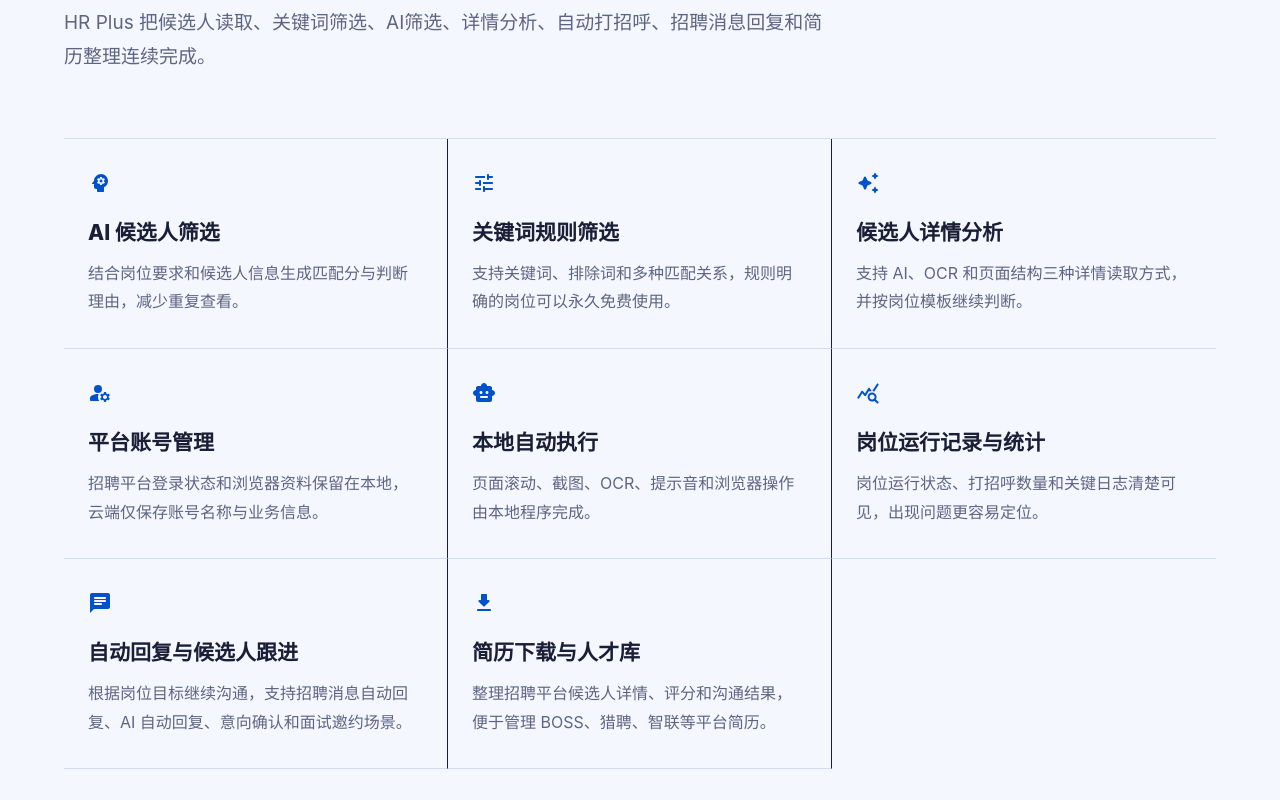
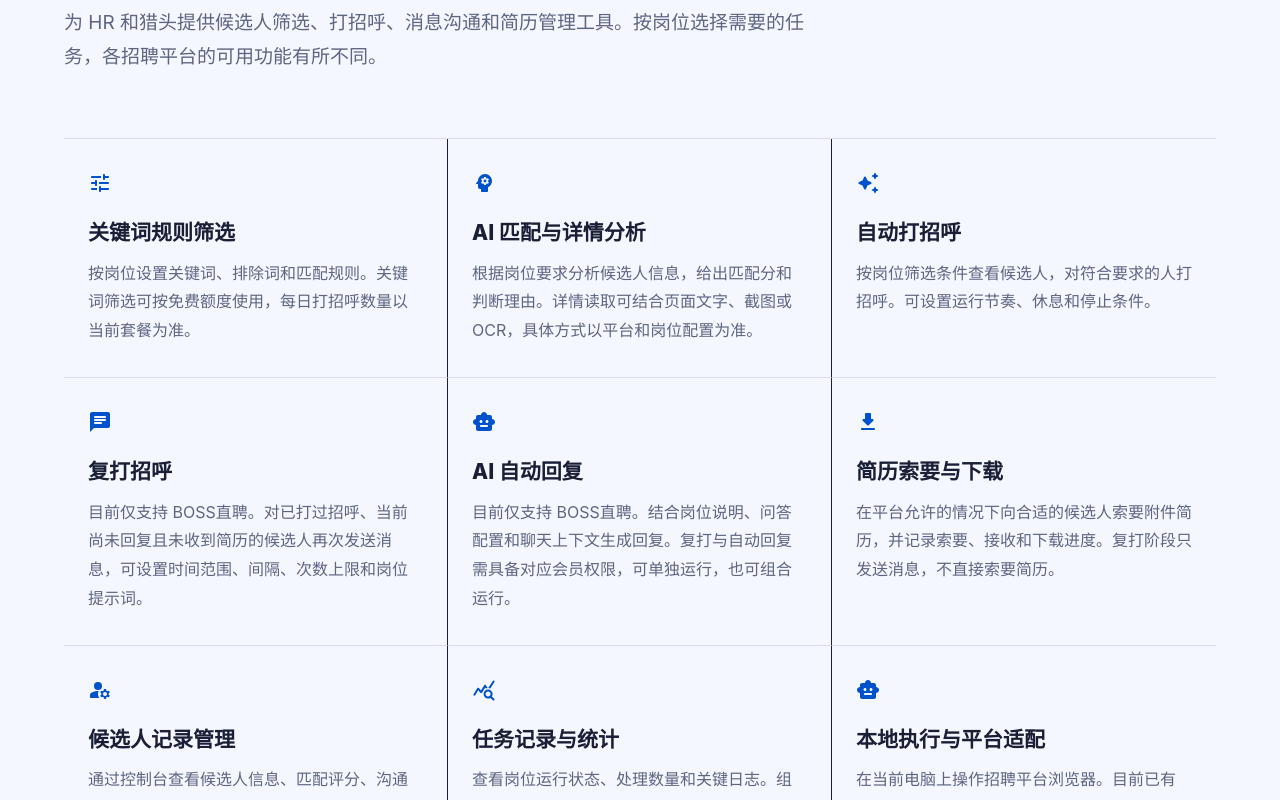
Before and after one commit to alvinwangzi/goodhr, a Next.js app in the folder goodhr5/cloud/frontend-next/: page /features in a window 1280 px wide. Shown: the part 380-1180 px from the top of the page. Built offline with nearby package versions, Linux system fonts and the light colour scheme; no server answers; what @mui/material-nextjs would draw is missing.

Commit message:
docs: 对齐官网功能、下载与联系页面的产品说明

```diff
--- a/goodhr5/cloud/frontend-next/app/features/page.tsx
+++ b/goodhr5/cloud/frontend-next/app/features/page.tsx
@@ -13,22 +13,23 @@
 import MarketingShell from "@/components/MarketingShell";
 import { createPageMetadata } from "@/lib/seo";
 
-export const metadata: Metadata = createPageMetadata({ title: "招聘自动化功能 - AI筛选、自动打招呼、自动回复与简历下载", description: "了解 HR Plus 在 BOSS直聘、猎聘、智联招聘等平台场景中的关键词筛选、AI筛选、自动打招呼、AI自动回复、候选人跟进和简历下载管理能力。", path: "/features", keywords: ["招聘自动化功能", "AI自动回复候选人", "跨平台招聘工具", "自动下载招聘简历"] });
+export const metadata: Metadata = createPageMetadata({ title: "HRPlus 招聘自动化功能 - 筛选、打招呼、复打与自动回复", description: "了解 HRPlus 的关键词筛选、AI 匹配分析、自动打招呼、BOSS 复打招呼与 AI 自动回复，以及简历索要、下载和候选人记录管理。各平台可用功能以控制台为准。", path: "/features", includeCoreKeywords: false, absoluteTitle: true, keywords: ["招聘自动化功能", "AI简历筛选", "BOSS复打招呼", "招聘简历下载"] });
 
 const features = [
-  { icon: PsychologyRoundedIcon, title: "AI 候选人筛选", text: "结合岗位要求和候选人信息生成匹配分与判断理由，减少重复查看。" },
-  { icon: TuneRoundedIcon, title: "关键词规则筛选", text: "支持关键词、排除词和多种匹配关系，规则明确的岗位可以永久免费使用。" },
-  { icon: AutoAwesomeRoundedIcon, title: "候选人详情分析", text: "支持 AI、OCR 和页面结构三种详情读取方式，并按岗位模板继续判断。" },
-  { icon: ManageAccountsRoundedIcon, title: "平台账号管理", text: "招聘平台登录状态和浏览器资料保留在本地，云端仅保存账号名称与业务信息。" },
-  { icon: SmartToyRoundedIcon, title: "本地自动执行", text: "页面滚动、截图、OCR、提示音和浏览器操作由本地程序完成。" },
-  { icon: QueryStatsRoundedIcon, title: "岗位运行记录与统计", text: "岗位运行状态、打招呼数量和关键日志清楚可见，出现问题更容易定位。" },
-  { icon: ChatRoundedIcon, title: "自动回复与候选人跟进", text: "根据岗位目标继续沟通，支持招聘消息自动回复、AI 自动回复、意向确认和面试邀约场景。" },
-  { icon: DownloadRoundedIcon, title: "简历下载与人才库", text: "整理招聘平台候选人详情、评分和沟通结果，便于管理 BOSS、猎聘、智联等平台简历。" },
+  { icon: TuneRoundedIcon, title: "关键词规则筛选", text: "按岗位设置关键词、排除词和匹配规则。关键词筛选可按免费额度使用，每日打招呼数量以当前套餐为准。" },
+  { icon: PsychologyRoundedIcon, title: "AI 匹配与详情分析", text: "根据岗位要求分析候选人信息，给出匹配分和判断理由。详情读取可结合页面文字、截图或 OCR，具体方式以平台和岗位配置为准。" },
+  { icon: AutoAwesomeRoundedIcon, title: "自动打招呼", text: "按岗位筛选条件查看候选人，对符合要求的人打招呼。可设置运行节奏、休息和停止条件。" },
+  { icon: ChatRoundedIcon, title: "复打招呼", text: "目前仅支持 BOSS直聘。对已打过招呼、当前尚未回复且未收到简历的候选人再次发送消息，可设置时间范围、间隔、次数上限和岗位提示词。" },
+  { icon: SmartToyRoundedIcon, title: "AI 自动回复", text: "目前仅支持 BOSS直聘。结合岗位说明、问答配置和聊天上下文生成回复。复打与自动回复需具备对应会员权限，可单独运行，也可组合运行。" },
+  { icon: DownloadRoundedIcon, title: "简历索要与下载", text: "在平台允许的情况下向合适的候选人索要附件简历，并记录索要、接收和下载进度。复打阶段只发送消息，不直接索要简历。" },
+  { icon: ManageAccountsRoundedIcon, title: "候选人记录管理", text: "通过控制台查看候选人信息、匹配评分、沟通事件和简历进度，支持筛选和备注，方便后续跟进。" },
+  { icon: QueryStatsRoundedIcon, title: "任务记录与统计", text: "查看岗位运行状态、处理数量和关键日志。组合任务按打招呼、复打、自动回复的顺序执行，各阶段完成后再进入下一阶段，可随时停止任务。" },
+  { icon: SmartToyRoundedIcon, title: "本地执行与平台适配", text: "在当前电脑上操作招聘平台浏览器。目前已有 BOSS直聘、猎聘企业端与猎头端、智联招聘的适配，各平台开放状态和可用功能以控制台为准。" },
 ];
 
-/** FeaturesPage 展示 HR Plus 的主要产品能力。 */
+/** FeaturesPage 展示 HRPlus 的主要产品能力。 */
 export default function FeaturesPage() {
-  return <MarketingShell eyebrow="功能介绍" title="围绕真实招聘流程，减少每天重复的动作" description="HR Plus 把候选人读取、关键词筛选、AI筛选、详情分析、自动打招呼、招聘消息回复和简历整理连续完成。">
+  return <MarketingShell eyebrow="功能介绍" title="围绕真实招聘流程，减少每天重复的动作" description="为 HR 和猎头提供候选人筛选、打招呼、消息沟通和简历管理工具。按岗位选择需要的任务，各招聘平台的可用功能有所不同。">
     <Box component="section" sx={{ pb: { xs: 8, md: 12 } }}><Container maxWidth="lg">
       <Box sx={{ display: "grid", gridTemplateColumns: { xs: "1fr", md: "repeat(3, 1fr)" }, borderTop: "1px solid", borderColor: "divider" }}>
         {features.map((item, index) => { const Icon = item.icon; return <Box key={item.title} sx={{ py: 4, px: { md: 3 }, borderRight: { md: index % 3 !== 2 ? "1px solid" : "none" }, borderBottom: "1px solid", borderColor: "divider" }}>
--- a/goodhr5/cloud/frontend-next/lib/seo.ts
+++ b/goodhr5/cloud/frontend-next/lib/seo.ts
@@ -27,18 +27,20 @@
   description: string;
   path: string;
   keywords?: string[];
+  includeCoreKeywords?: boolean;
+  absoluteTitle?: boolean;
 };
 
 /** createPageMetadata 生成公开页面统一的搜索和分享元数据。 */
-export function createPageMetadata({ title, description, path, keywords = [] }: PageMetadataOptions): Metadata {
+export function createPageMetadata({ title, description, path, keywords = [], includeCoreKeywords = true, absoluteTitle = false }: PageMetadataOptions): Metadata {
   const canonical = path === "/" ? SITE_URL : `${SITE_URL}${path}`;
-  const mergedKeywords = [...new Set([...keywords, ...CORE_SEO_KEYWORDS])];
+  const mergedKeywords = [...new Set([...keywords, ...(includeCoreKeywords ? CORE_SEO_KEYWORDS : [])])];
   return {
-    title,
+    title: absoluteTitle ? { absolute: title } : title,
     description,
     keywords: mergedKeywords,
     alternates: { canonical },
-    openGraph: { type: "website", locale: "zh_CN", siteName: "HR Plus", url: canonical, title, description },
+    openGraph: { type: "website", locale: "zh_CN", siteName: "HRPlus", url: canonical, title, description },
     twitter: { card: "summary_large_image", title, description },
     robots: { index: true, follow: true, googleBot: { index: true, follow: true, "max-image-preview": "large", "max-snippet": -1, "max-video-preview": -1 } },
   };
```
Also changed, not shown: goodhr5/cloud/frontend-next/app/contact/page.tsx (+13 -11 lines), goodhr5/cloud/frontend-next/app/download/page.tsx (+7 -7 lines), 1 other file (tests, documents, lock files or other folders).
